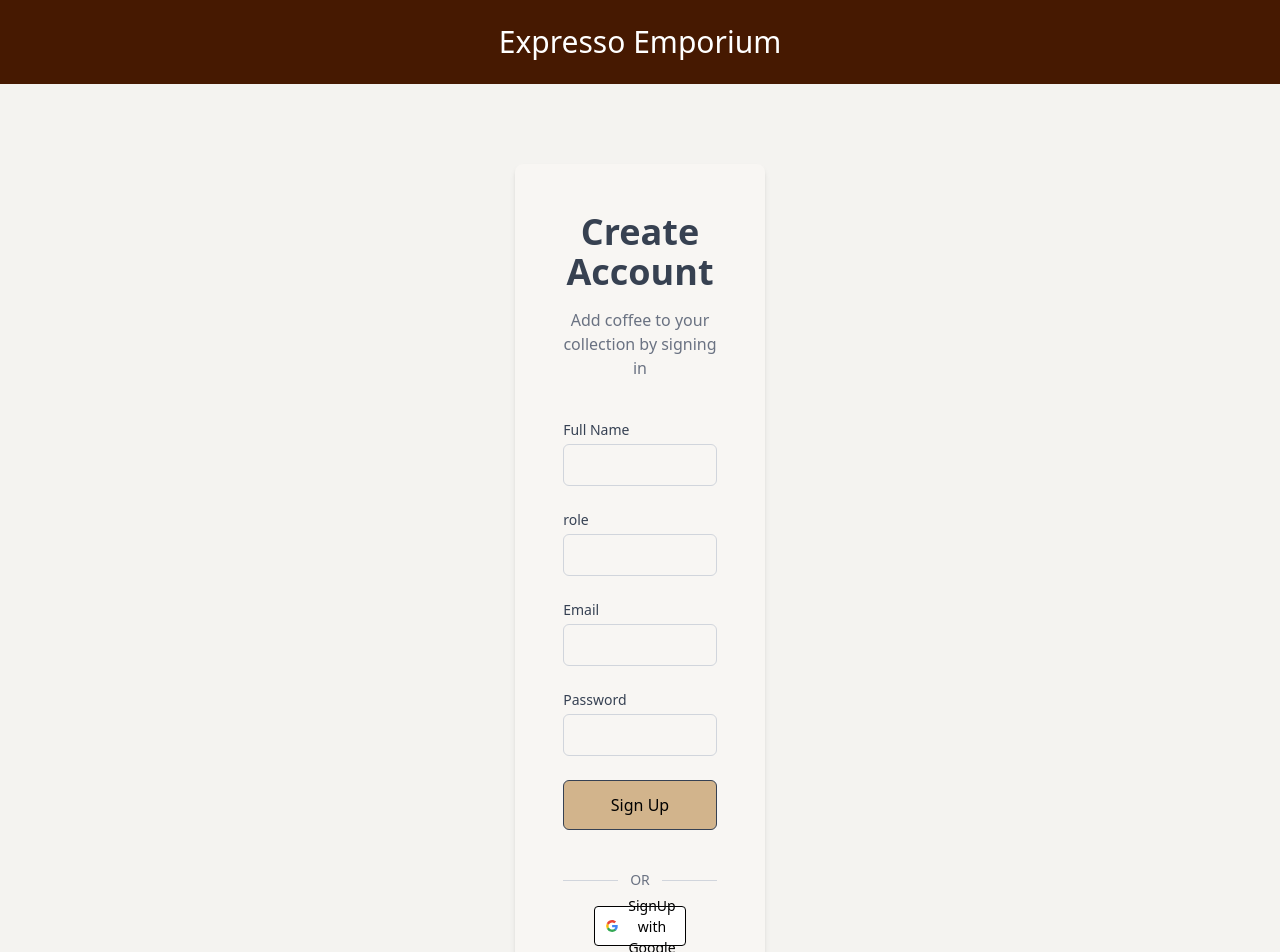
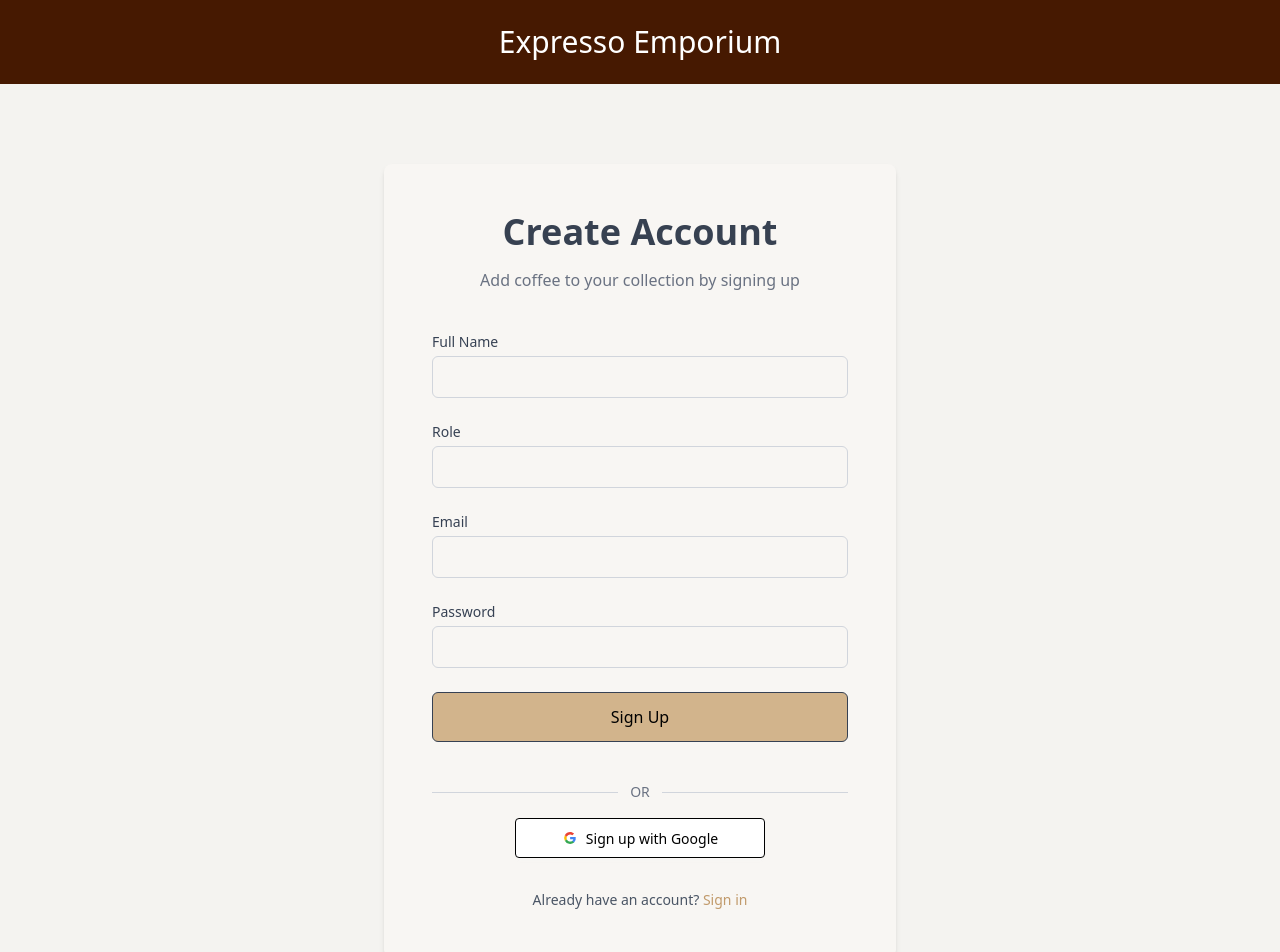
Before and after one commit to mashruf99/coffee_fullStack, a React (Vite) app in the folder coffee-store-client/: page /SignUp in a window 1280 px wide. Shown: the top 952 px of the page. Built offline with nearby package versions, Linux system fonts and the light colour scheme; no server answers.

Commit message:
sign up added

```diff
--- a/coffee-store-client/src/Components/HomeBanner.jsx
+++ b/coffee-store-client/src/Components/HomeBanner.jsx
@@ -1,5 +1,6 @@
 import React from 'react';
 import banner from '../assets/banner.svg'
+import { NavLink } from 'react-router';
 const HomeBanner = () => {
     return (
         <div>
@@ -17,9 +18,22 @@ const HomeBanner = () => {
                         It's coffee time - Sip & Savor - Relaxation in every cup! Get the nostalgic scent of coffee
                         anytime! Check out the best coffee for you and enjoy these moments.
                     </p>
-                    <button className="bg-[#e3b577] hover:bg-[#d4a366] text-black px-6 py-2 rounded transition font-medium">
-                        Learn More
-                    </button>
+
+                    <div className="flex flex-col md:flex-row gap-4 justify-center md:justify-start">
+                        <NavLink to="/signup">
+                            <button className="bg-[#e3b577] hover:bg-[#d4a366] text-black px-6 py-2 rounded transition font-medium">
+                                Sign Up
+                            </button>
+                        </NavLink>
+
+                        <NavLink to="/signin">
+                            <button className="bg-[#e3b577] hover:bg-[#d4a366] text-black px-6 py-2 rounded transition font-medium">
+                                Sign In
+                            </button>
+                        </NavLink>
+                    </div>
+
+
                 </div>
             </section>
         </div>
--- a/coffee-store-client/src/Components/SignIn.jsx
+++ b/coffee-store-client/src/Components/SignIn.jsx
@@ -1,16 +1,20 @@
 import React from 'react';
 import Input from './Input';
 import { FaGoogle } from "react-icons/fa";
+import { NavLink } from "react-router-dom";
+
 
 const SignIn = () => {
+
     return (
-        <div className="min-h-screen bg-[#f4f3f0] py-20 px-4 text-black">
-            <div className="max-w-[20%] mx-auto bg-[#f8f6f3] rounded-lg shadow-md p-12">
+        <div className="min-h-screen bg-[#f4f3f0] py-16 px-4 text-black">
+            <div className="w-full max-w-md sm:max-w-lg mx-auto bg-[#f8f6f3] rounded-lg shadow-md p-8 sm:p-12">
+
                 <div className="text-center mb-10">
-                    <h1 className="text-4xl font-semibold text-[#374151]">
+                    <h1 className="text-3xl sm:text-4xl font-semibold text-[#374151]">
                         Login to Your Account
                     </h1>
-                    <p className="text-gray-500 mt-4">
+                    <p className="text-gray-500 mt-4 text-sm sm:text-base">
                         Add coffee to your collection by signing in
                     </p>
                 </div>
@@ -21,24 +25,20 @@ const SignIn = () => {
 
                     <button
                         type="submit"
-                        className="w-full bg-[#d2b48c] hover:bg-[#c19a6b] py-3 rounded-md border border-gray-700 font-medium"
+                        className="w-full bg-[#d2b48c] hover:bg-[#c19a6b] py-3 rounded-md border border-gray-700 font-medium transition"
                     >
                         Sign In
                     </button>
-
                     <div className="flex items-center gap-3 my-4">
-                        <div className="flex-grow h-px bg-gray-300" />
+                        <div className="grow h-px bg-gray-300" />
                         <span className="text-sm text-gray-500">OR</span>
-                        <div className="flex-grow h-px bg-gray-300" />
+                        <div className="grow h-px bg-gray-300" />
                     </div>
-
-
                     <div className="flex flex-col items-center">
                         <button
-
-                            className="group btn w-[60%] flex items-center gap-2 bg-white mb-2 text-black border border-black justify-center"
+                            type="button"
+                            className="group w-full sm:w-[60%] flex items-center gap-2 bg-white mb-2 text-black border border-black justify-center py-2 rounded-md"
                         >
-                            {/* Colorful Google (default visible) */}
                             <span className="block group-hover:hidden">
                                 <svg
                                     aria-label="Google logo"
@@ -56,25 +56,30 @@ const SignIn = () => {
                                     </g>
                                 </svg>
                             </span>
-
-                            {/* Black & white icon (hidden by default) */}
                             <span className="hidden group-hover:block">
                                 <FaGoogle size={14} />
                             </span>
 
-                            {/* Text */}
                             <p className="font-light group-hover:text-blue-600 transition">
                                 Login with Google
                             </p>
                         </button>
-
                     </div>
-
+                    <p className="text-center text-sm text-gray-600 mt-6">
+                        Don’t have an account?{" "}
+                        <NavLink
+                            to="/signup"
+                            className="text-[#c19a6b] font-medium hover:underline"
+                        >
+                            Sign up
+                        </NavLink>
+                    </p>
 
                 </form>
             </div>
         </div>
     );
+
 };
 
 export default SignIn;
--- a/coffee-store-client/src/Components/SignUp.jsx
+++ b/coffee-store-client/src/Components/SignUp.jsx
@@ -1,42 +1,71 @@
 import React from 'react';
 import Input from './Input';
 import { FaGoogle } from "react-icons/fa";
+import { AuthContext } from '../context/AuthContext';
+import { use } from 'react';
+import { NavLink } from "react-router-dom";
+import Swal from 'sweetalert2';
+const SignUp = () => {
 
-const SignUp = () => {
+    const { createUser } = use(AuthContext);
+    const handleSignUp = (e) => {
+        e.preventDefault();
+        const form = e.currentTarget;
+        const formData = new FormData(form);
+        const { email, password, ...rest } = Object.fromEntries(formData.entries());
+        createUser(email, password)
+            .then(res => {
+                const user = res.user;
+
+                fetch('http://localhost:3000/users',{
+                    method: 'POST',
+                    headers:{
+                        'content-type': 'application/json'
+                    },
+                    body: JSON.stringify({email: user.email, ...rest, creationTime: user.metadata.creationTime})
+                })
+                .then( res => res.json())
+                .then( data => {
+                    Swal.fire("Added!", "User added", "success");
+                    console.log(data);
+                })
+                form.reset();
+            })
+            .catch(err => console.log(err));
+    }
+
     return (
         <div className="min-h-screen bg-[#f4f3f0] py-20 px-4 text-black">
-            <div className="max-w-[20%] mx-auto bg-[#f8f6f3] rounded-lg shadow-md p-12">
+            <div className="w-full max-w-md sm:max-w-lg mx-auto bg-[#f8f6f3] rounded-lg shadow-md p-8 sm:p-12">
+
+
                 <div className="text-center mb-10">
                     <h1 className="text-4xl font-semibold text-[#374151]">
                         Create Account
                     </h1>
                     <p className="text-gray-500 mt-4">
-                        Add coffee to your collection by signing in
+                        Add coffee to your collection by signing up
                     </p>
                 </div>
 
-                <form className="space-y-6">
+                <form onSubmit={handleSignUp} className="space-y-6">
                     <Input label="Full Name" name="name" />
-                    <Input label="role" name="role" />
+                    <Input label="Role" name="role" />
                     <Input label="Email" name="email" type="email" />
                     <Input label="Password" name="password" type="password" />
 
-                    <button
-                        type="submit"
-                        className="w-full bg-[#d2b48c] hover:bg-[#c19a6b] py-3 rounded-md border border-gray-700 font-medium"
-                    >
+                    <button type="submit" className="w-full bg-[#d2b48c] hover:bg-[#c19a6b] py-3 rounded-md border border-gray-700 font-medium">
                         Sign Up
                     </button>
 
                     <div className="flex items-center gap-3 my-4">
-                        <div className="flex-grow h-px bg-gray-300" />
+                        <div className="grow h-px bg-gray-300" />
                         <span className="text-sm text-gray-500">OR</span>
-                        <div className="flex-grow h-px bg-gray-300" />
+                        <div className="grow h-px bg-gray-300" />
                     </div>
-
-
                     <div className="flex flex-col items-center">
                         <button
+                            type="button"
                             className="group btn w-[60%] flex items-center gap-2 bg-white mb-2 text-black border border-black justify-center"
                         >
                             <span className="block group-hover:hidden">
@@ -56,21 +85,31 @@ const SignUp = () => {
                                     </g>
                                 </svg>
                             </span>
+
                             <span className="hidden group-hover:block">
                                 <FaGoogle size={14} />
                             </span>
+
                             <p className="font-light group-hover:text-blue-600 transition">
-                                SignUp with Google
+                                Sign up with Google
                             </p>
                         </button>
-
                     </div>
-
+                    <p className="text-center text-sm text-gray-600 mt-6">
+                        Already have an account?{" "}
+                        <NavLink
+                            to="/signin"
+                            className="text-[#c19a6b] font-medium hover:underline"
+                        >
+                            Sign in
+                        </NavLink>
+                    </p>
 
                 </form>
             </div>
         </div>
     );
+
 };
 
 export default SignUp;
--- a/coffee-store-client/src/context/AuthProvider.jsx
+++ b/coffee-store-client/src/context/AuthProvider.jsx
@@ -1,14 +1,22 @@
 import React from 'react';
 import { AuthContext } from './AuthContext';
+import { createUserWithEmailAndPassword } from 'firebase/auth';
+import { auth } from '../firebase/firebase.init';
 
 const AuthProvider = ({children}) => {
 
-    const UserInfo = {
-
+    const createUser = (email, password)=>{
+        return createUserWithEmailAndPassword(auth, email, password);
     }
 
+
+    const userInfo = {
+        createUser
+    }
+
+
     return (
-        <AuthContext value={UserInfo} >
+        <AuthContext value={userInfo} >
             {children}
         </AuthContext>
     );
```
Also changed, not shown: 1 other file (tests, documents, lock files or other folders).
